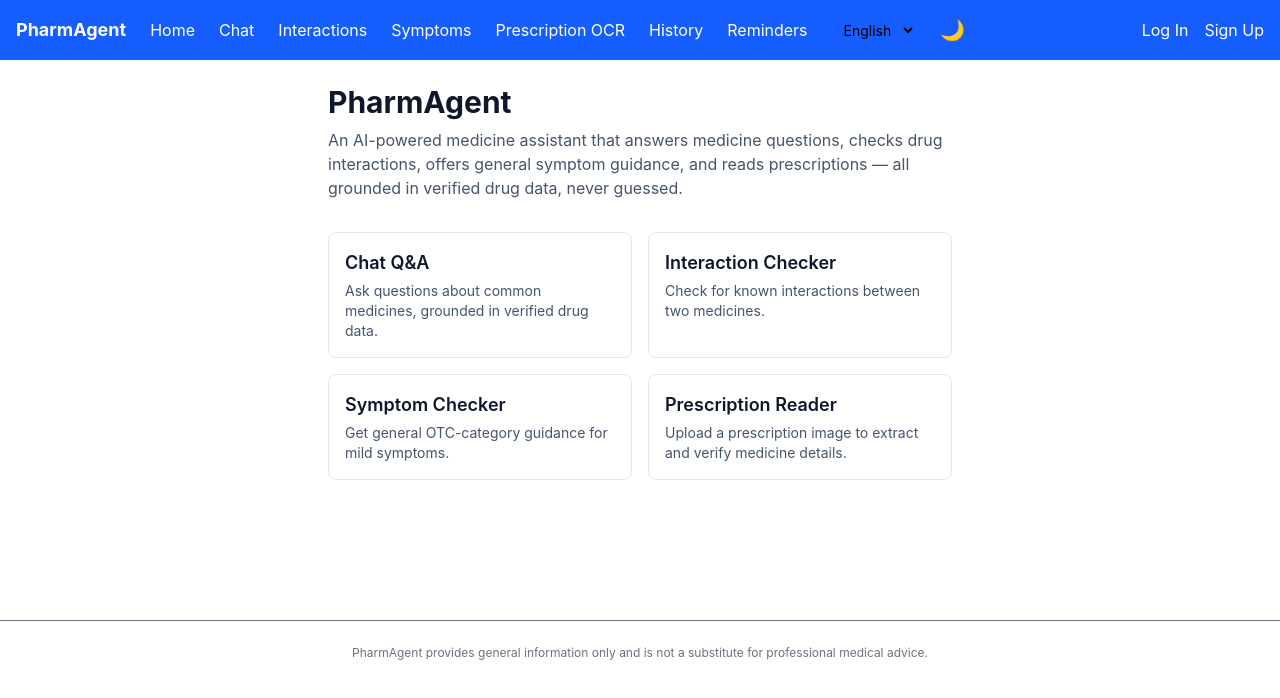
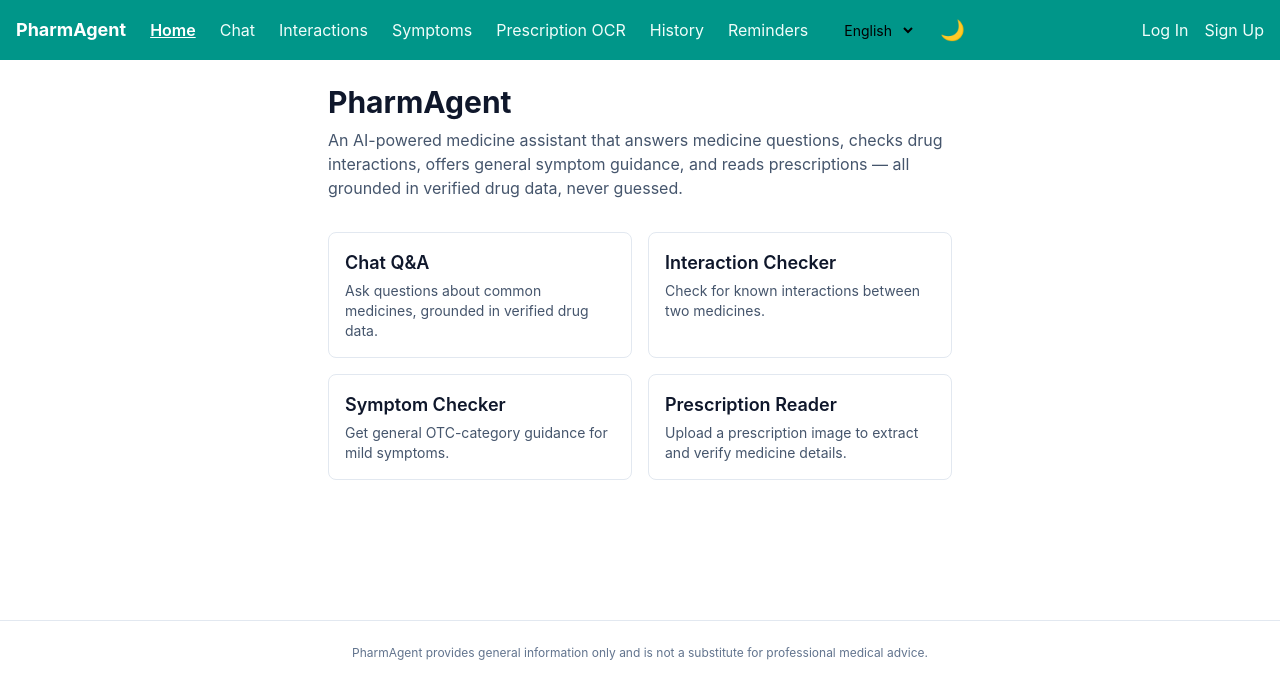
Before and after one commit to SharadaBende/pharmagent-ai-medicine-assistant, a React app in the folder frontend/: page / in a window 1280 px wide. Shown: the top 698 px of the page. Built offline with nearby package versions, Linux system fonts and the light colour scheme; the HTML template or start-up script is replaced by a standard one.

Commit message:
style: apply teal palette to navbar, footer, and app shell; add active nav link states

```diff
--- a/frontend/src/App.jsx
+++ b/frontend/src/App.jsx
@@ -1,4 +1,4 @@
-import { BrowserRouter, Routes, Route, Link } from 'react-router-dom'
+import { BrowserRouter, Routes, Route, NavLink } from 'react-router-dom'
 import Chat from './pages/Chat'
 import Interactions from './pages/Interactions'
 import Symptoms from './pages/Symptoms'
@@ -18,18 +18,19 @@ function Navbar() {
   const { language, changeLanguage, t } = useLanguage()
   const { isDark, toggleTheme } = useTheme()
 
+  const linkClass = ({ isActive }) =>
+    `hover:underline ${isActive ? 'underline font-semibold text-white' : 'text-teal-50'}`
+
   return (
-    <nav className="bg-blue-600 text-white p-4 flex gap-6 items-center flex-wrap">
+    <nav className="bg-teal-600 dark:bg-teal-800 text-white p-4 flex gap-6 items-center flex-wrap">
       <span className="font-bold text-lg">{t('appName')}</span>
-      <Link to="/" className="hover:underline">{t('navHome')}</Link>
-      <Link to="/chat" className="hover:underline">{t('navChat')}</Link>
-      <Link to="/interactions" className="hover:underline">{t('navInteractions')}</Link>
-      <Link to="/symptoms" className="hover:underline">{t('navSymptoms')}</Link>
-      <Link to="/ocr" className="hover:underline">{t('navOcr')}</Link>
-      <Link to="/history" className="hover:underline">{t('navHistory')}</Link>
-      <Link to="/reminders" className="hover:underline">{t('navReminders')}</Link>
-
-
+      <NavLink to="/" className={linkClass}>{t('navHome')}</NavLink>
+      <NavLink to="/chat" className={linkClass}>{t('navChat')}</NavLink>
+      <NavLink to="/interactions" className={linkClass}>{t('navInteractions')}</NavLink>
+      <NavLink to="/symptoms" className={linkClass}>{t('navSymptoms')}</NavLink>
+      <NavLink to="/ocr" className={linkClass}>{t('navOcr')}</NavLink>
+      <NavLink to="/history" className={linkClass}>{t('navHistory')}</NavLink>
+      <NavLink to="/reminders" className={linkClass}>{t('navReminders')}</NavLink>
 
       <select
         value={language}
@@ -48,13 +49,13 @@ function Navbar() {
       <span className="ml-auto flex gap-4 items-center">
         {isLoggedIn ? (
           <>
-            <span className="text-sm">{email}</span>
+            <span className="text-sm text-teal-50">{email}</span>
             <button onClick={logout} className="hover:underline text-sm">{t('navLogout')}</button>
           </>
         ) : (
           <>
-            <Link to="/login" className="hover:underline">{t('navLogin')}</Link>
-            <Link to="/signup" className="hover:underline">{t('navSignup')}</Link>
+            <NavLink to="/login" className={linkClass}>{t('navLogin')}</NavLink>
+            <NavLink to="/signup" className={linkClass}>{t('navSignup')}</NavLink>
           </>
         )}
       </span>
@@ -65,7 +66,7 @@ function Navbar() {
 function Footer() {
   const { t } = useLanguage()
   return (
-    <footer className="text-center text-xs text-gray-500 py-6 border-t">
+    <footer className="text-center text-xs text-slate-500 dark:text-slate-400 py-6 border-t border-slate-200 dark:border-slate-700">
       {t('footerDisclaimer')}
     </footer>
   )
@@ -78,7 +79,7 @@ function App() {
     <LanguageProvider>
     <AuthProvider>
     <BrowserRouter>
-  <div className="min-h-screen bg-white dark:bg-gray-900 text-black dark:text-white transition-colors">
+  <div className="min-h-screen bg-white dark:bg-slate-900 text-slate-900 dark:text-slate-100 transition-colors">
     <Navbar />
     <div className="max-w-2xl mx-auto p-6 min-h-[70vh]">
       <Routes>
```
Lines whose indentation alone changed are shown as unchanged.
